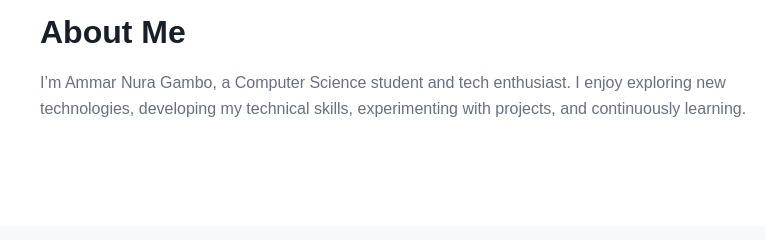
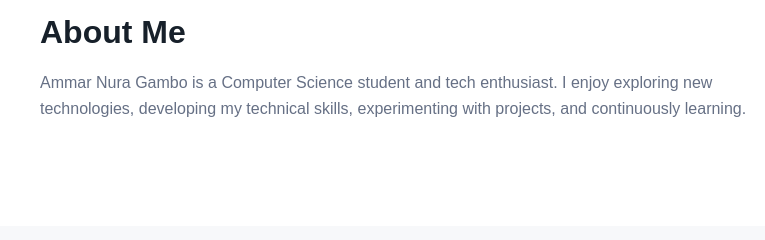
Before and after one commit to ammarnura154/ammarnura154.github.io, a plain HTML site: page index.html in a window 1280 px wide. Shown: the part 716-956 px from the top of the page, 60-825 px from the left. Drawn offline with Linux system fonts and the light colour scheme.

Commit message:
Update introduction text in About Me section

```diff
--- a/index.html
+++ b/index.html
@@ -176,7 +176,7 @@
     <div class="container">
       <h2 class="section-title">About Me</h2>
       <p class="section-intro">
-        I’m Ammar Nura Gambo, a Computer Science student and tech enthusiast.
+       Ammar Nura Gambo is a Computer Science student and tech enthusiast.
         I enjoy exploring new technologies, developing my technical skills,
         experimenting with projects, and continuously learning.
       </p>
```
